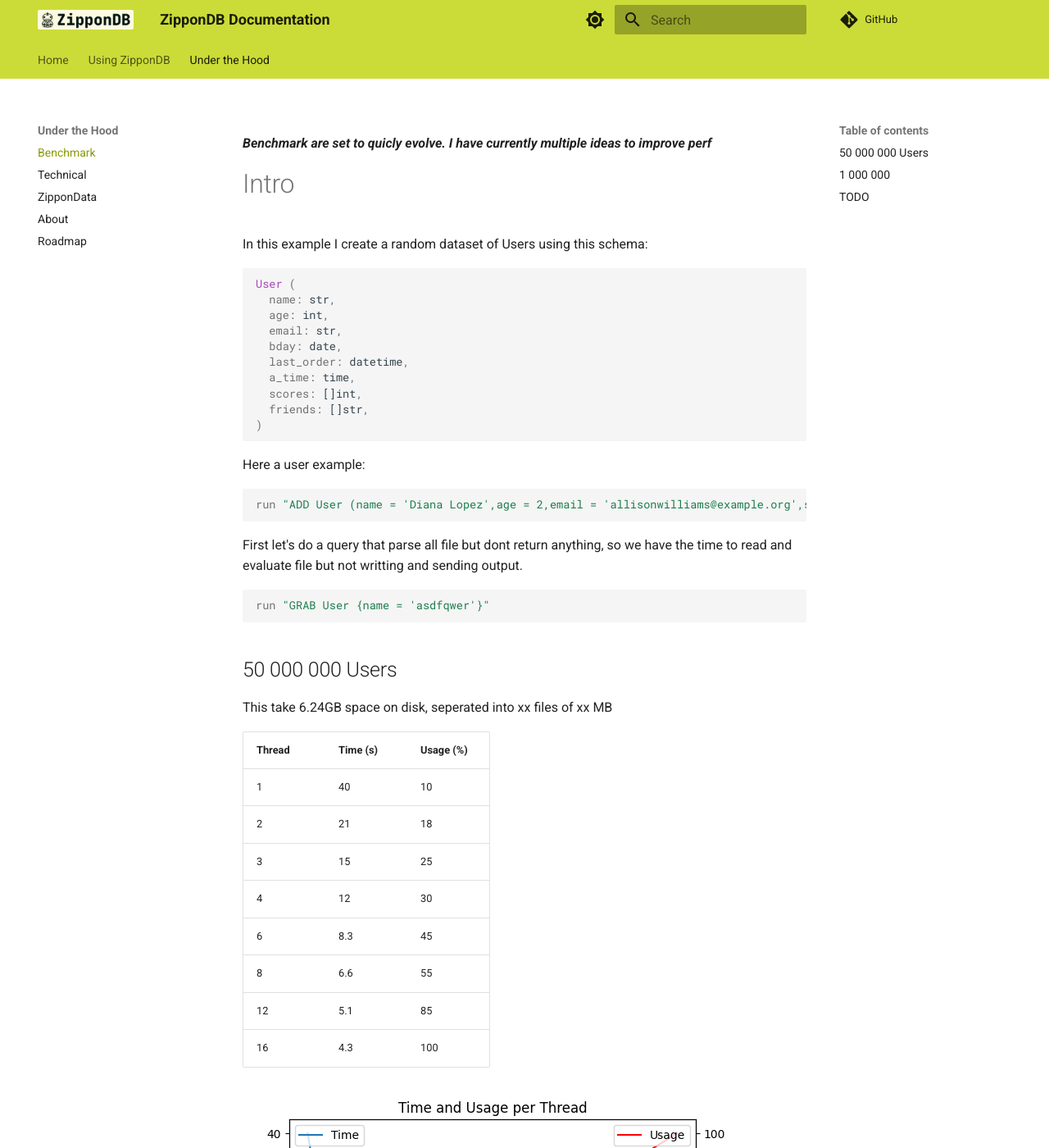
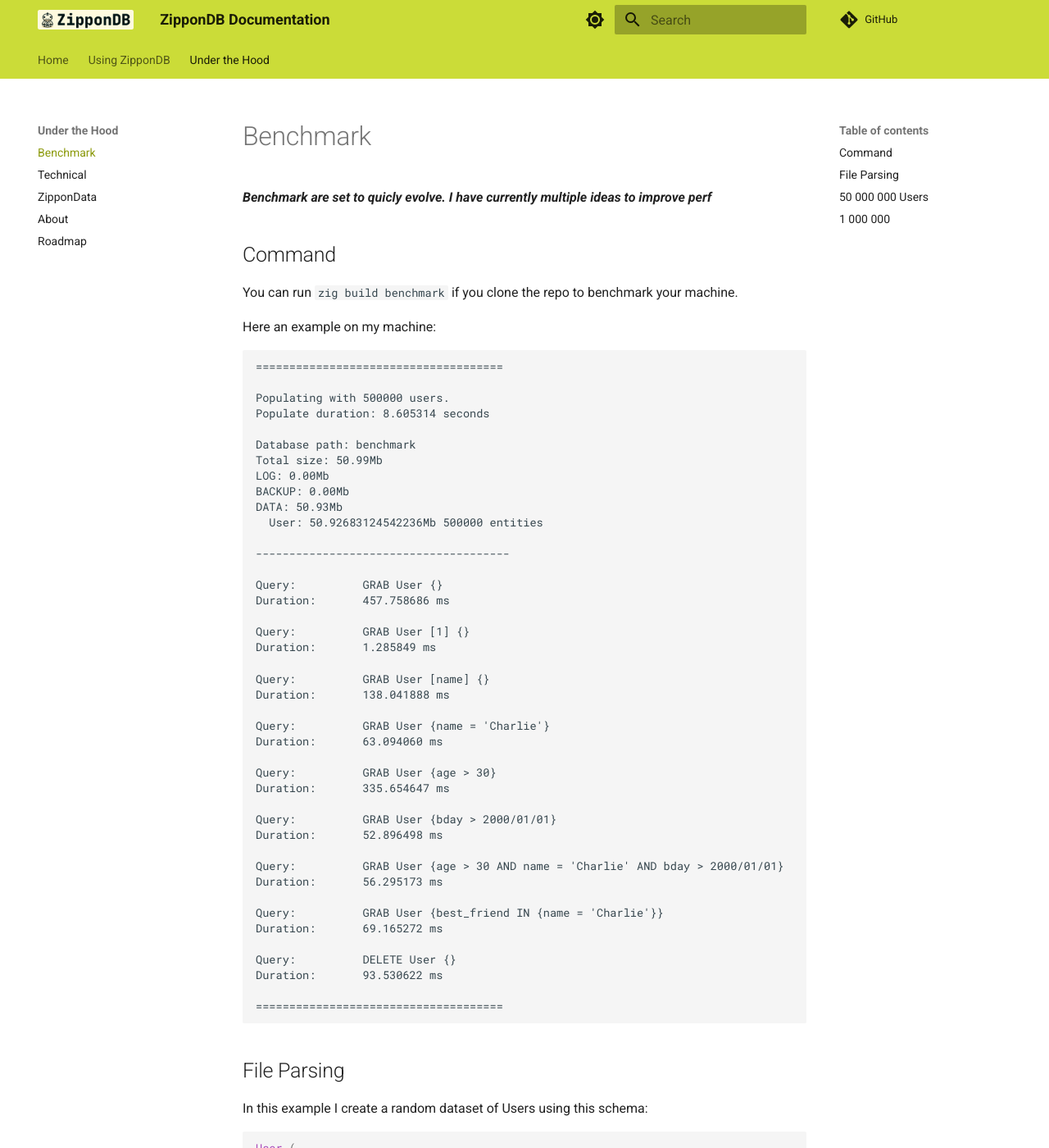
Before and after one commit to MrBounty/ZipponDB, an MkDocs documentation site: the page built from docs/Benchmark.md, in a window 1280 px wide and 1400 px high. Shown: the whole window at 82% size. Built offline with MkDocs 1.6.1 and Material for MkDocs 9.7.7, drawn with Linux system fonts in a browser that asks for light colours; comment, search, counter and statistics services are not loaded; some of the changed text lies outside the part shown.

````diff
--- a/docs/Benchmark.md
+++ b/docs/Benchmark.md
@@ -1,6 +1,59 @@
+# Benchmark
+
 ***Benchmark are set to quicly evolve. I have currently multiple ideas to improve perf***
 
-# Intro
+## Command
+
+You can run `zig build benchmark` if you clone the repo to benchmark your machine.
+
+Here an example on my machine:
+
+```
+=====================================
+
+Populating with 500000 users.
+Populate duration: 8.605314 seconds
+
+Database path: benchmark
+Total size: 50.99Mb
+LOG: 0.00Mb
+BACKUP: 0.00Mb
+DATA: 50.93Mb
+  User: 50.92683124542236Mb 500000 entities
+
+--------------------------------------
+
+Query:          GRAB User {}
+Duration:       457.758686 ms
+
+Query:          GRAB User [1] {}
+Duration:       1.285849 ms
+
+Query:          GRAB User [name] {}
+Duration:       138.041888 ms
+
+Query:          GRAB User {name = 'Charlie'}
+Duration:       63.094060 ms
+
+Query:          GRAB User {age > 30}
+Duration:       335.654647 ms
+
+Query:          GRAB User {bday > 2000/01/01}
+Duration:       52.896498 ms
+
+Query:          GRAB User {age > 30 AND name = 'Charlie' AND bday > 2000/01/01}
+Duration:       56.295173 ms
+
+Query:          GRAB User {best_friend IN {name = 'Charlie'}}
+Duration:       69.165272 ms
+
+Query:          DELETE User {}
+Duration:       93.530622 ms
+
+=====================================
+```
+
+## File Parsing
 
 In this example I create a random dataset of Users using this schema:
 ```lua
@@ -21,13 +74,13 @@ Here a user example:
 run "ADD User (name = 'Diana Lopez',age = 2,email = 'allisonwilliams@example.org',scores=[37 85 90 71 88 85 68],friends = [],bday=1973/11/13,last_order=1979/07/18-15:05:26.590261,a_time=03:04:06.862213)
 ```
 
-First let's do a query that parse all file but dont return anything, so we have the time to read and evaluate file but not writting and sending output.
+Let's do a query that parse all file but dont return anything, so we have the time to read and evaluate file but not writting and sending output.
 ```lua
 run "GRAB User {name = 'asdfqwer'}"
 ```
 
 ## 50 000 000 Users
-This take 6.24GB space on disk, seperated into xx files of xx MB
+This take 6.24GB space on disk.
 
 | Thread | Time (s) | Usage (%) |
 | --- | --- | --- |
@@ -57,11 +110,3 @@ This take 127MB space on disk, sperated into 24 files of 5.2MB
 | 16 | 116 |
 
 ![Chart](images/time_usage_per_thread_1_000_000.png)
-
-## TODO
-
-- [ ] Benchmark per files size, to find the optimal one. For 10kB, 5MB, 100MB, 1GB
-- [ ] Create a build command to benchmark. For 1_000, 1_000_000, 50_000_000 users
-    - [ ] Create a random dataset
-    - [ ] Do simple query, get average and +- time by set of 25 query
-    - [ ] Return the data to do a chart
````
Also changed, not shown: README.md (+5 -7 lines), docs/Roadmap.md (+2 -1 lines), 1 other file.
